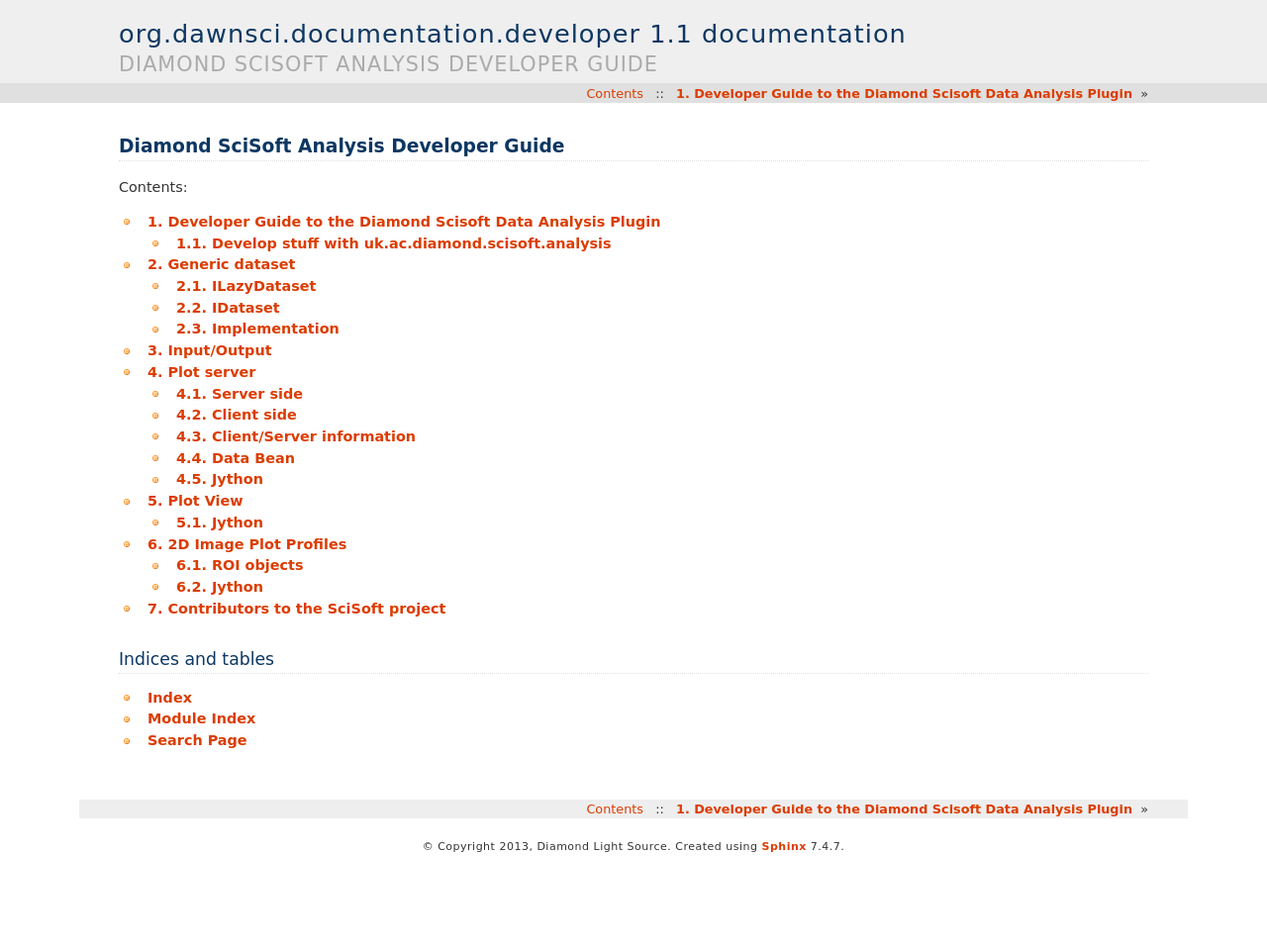
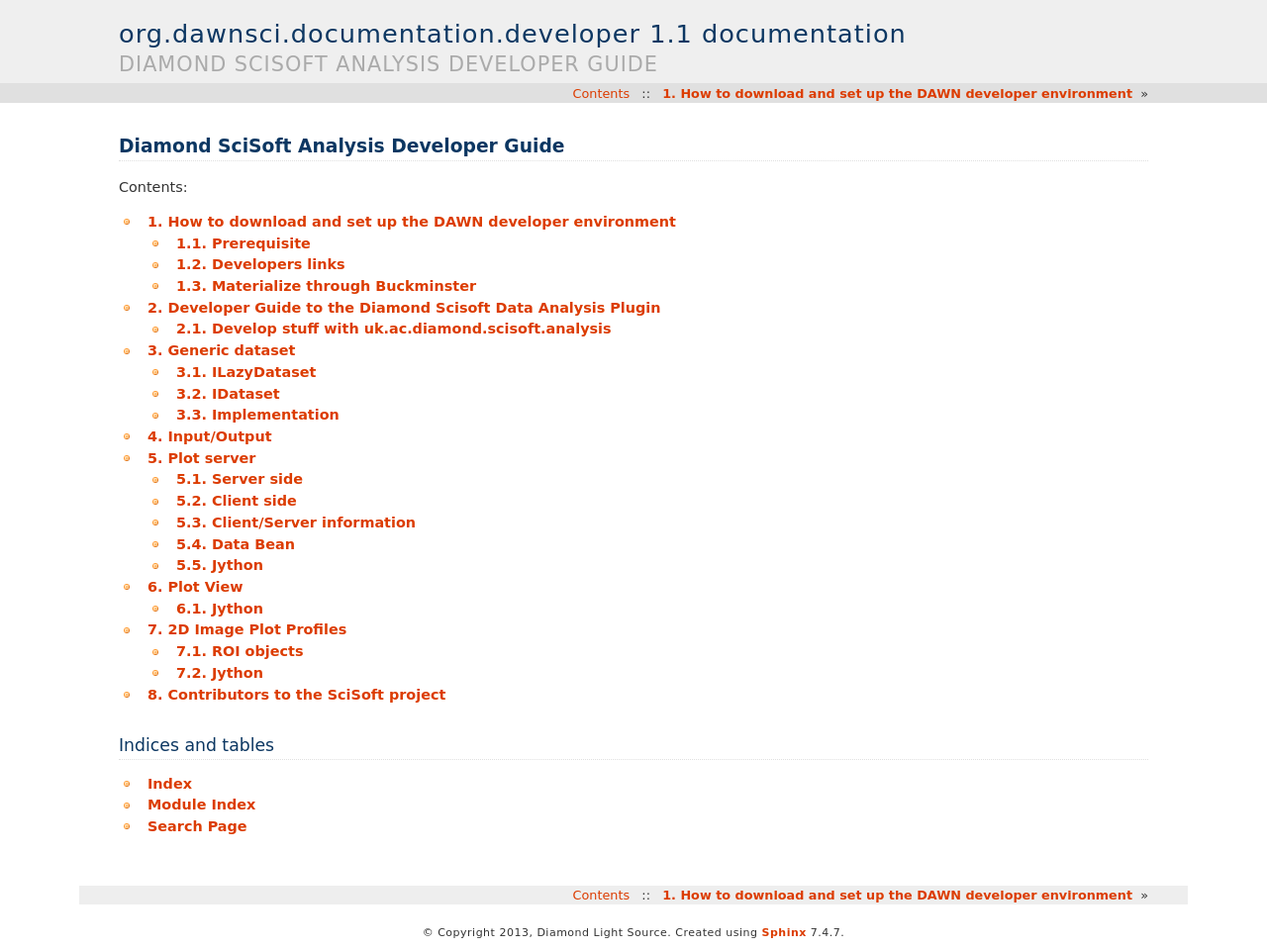
Before and after one commit to DawnScience/dawn-doc, a Sphinx documentation site: the page built from org.dawnsci.documentation.developer/source/contents.rst, in a window 1280 px wide. Shown: the whole page at 99% size. Built offline with Sphinx 7.4.7, drawn with Linux system fonts in a browser that asks for light colours; before the commit the page ends 900 px from its top, so only the background shows below that; some of the changed lines change nothing that is shown.

Commit message:
Add checkout/materialize steps to developer doc

```diff
--- a/org.dawnsci.documentation.developer/source/contents.rst
+++ b/org.dawnsci.documentation.developer/source/contents.rst
@@ -8,6 +8,7 @@
    :maxdepth: 2
    :numbered:
 
+   dawndg
    scisoftdg
    genericdataset
    fileio
--- /dev/null
+++ b/org.dawnsci.documentation.developer/source/dawndg.rst
@@ -0,0 +1,58 @@
+
+=========================================================
+How to download and set up the DAWN developer environment
+=========================================================
+
+Prerequisite
+============
+First, you need to download and install the latest Eclipse IDE for RCP and RAP developers
+package available at the following link:
+
+http://www.eclipse.org/downloads/
+
+Developers links
+================
+The following explain how a developer can check out and start working on Dawn, without
+requiring access to Diamond (i.e. no FedID needed).
+For users, separate instructions (the download location) apply.
+
+Resources:
+
+Infrastructure Guide (IG):
+
+http://www.opengda.org/documentation/manuals/Infrastructure_Guide/trunk/contents.html
+
+Reference Card (RC):
+
+http://www.opengda.org/documentation/manuals/Reference_Card/trunk/reference.html
+
+Materialize through Buckminster
+===============================
+**1.** Install Buckminster (used to manage the checkout from various repositories)
+
+* When you initially start working on Dawn, you will need to install Buckminster into the Eclipse IDE that you use for development. Follow IG 1.2 to find out how to install Buckminster.
+
+* You may also install a headless (command line) version Buckminster. This is optional, but useful.
+Follow IG 1.3 to find out how to install Buckminster headless (documentation currently incomplete).
+
+**2.** Set up a new workspace, with an empty target platform (this is NOT optional!)
+
+* Follow IG 3.1.2 (simplest) or IG 3.1.3 (a bit more manual)
+* There is a command line tool to do this, not currently published externally
+
+**3.** Check out the source code for Dawn from the various repositories (Buckminster calls this "materializing").
+
+* On the RC, look up the details for what you want to check out. For Dawn 1.0, you want dawn-v1.0.cquery with component org.dawnsci.base.site.
+* Follow IG 3.2.1 to materialize the source code. Note the following changes:
+On the Component Query "Properties" tab, set the "download.location" to "public".
+If you are not registered with GitHub, change the "github.authentication" type to "anonymous" –
+though this means that you will not be able to check in any changes you make.
+
+**4.** Do your usual developer thing, change code, build the workspace, etc.
+
+**5.** To create the stand-alone product, make sure everything can build ok.
+
+* Right-click the org.dawnsci.base.site project,
+* Select Buckminster > Invoke Action Set Properties File: to buckminster.properties in the org.dawnsci.base.site project
+* Select one or more create.product-<platform> actions, and
+* Click OK The resulting products(s) will be in /tmp/org.dawnsci.base.site/output/*site*/ (cd to this, and tab-complete to expand the "*site*") Each product is in a directory called dawn.<platform>
```
